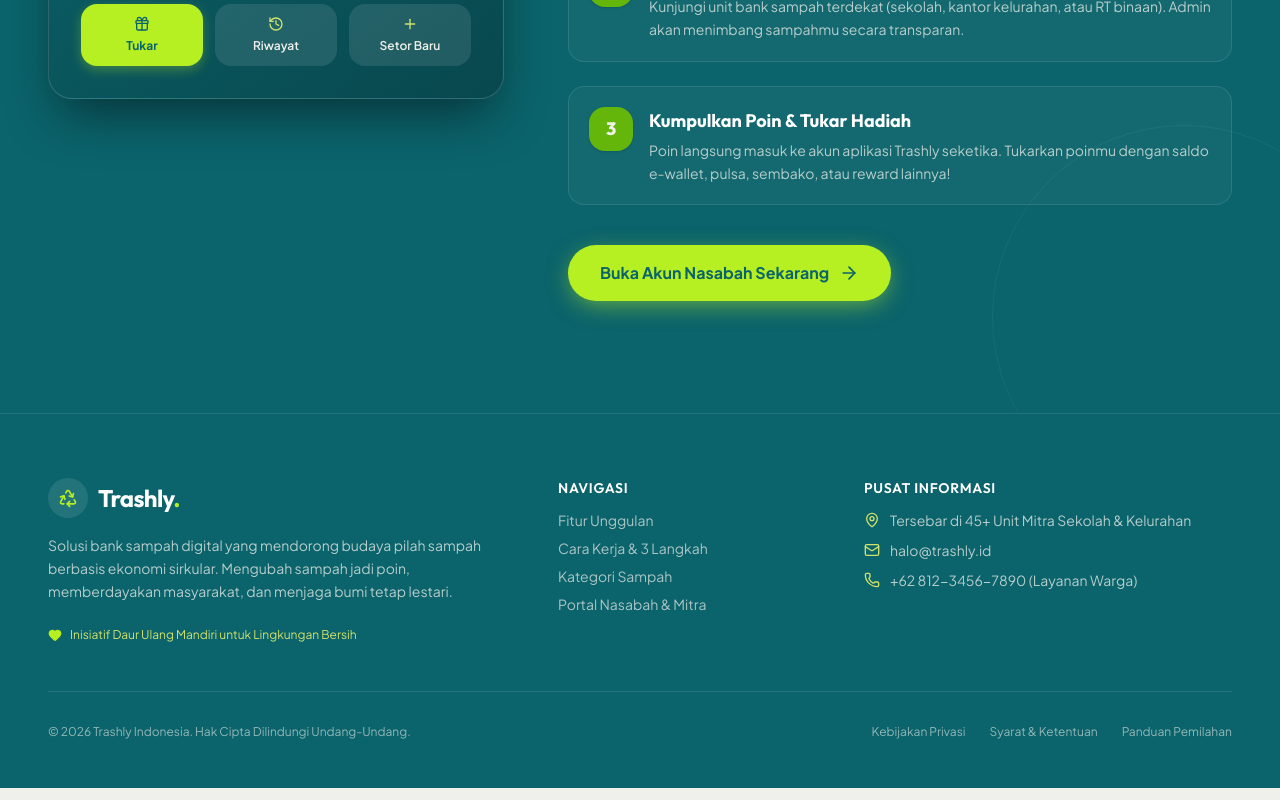
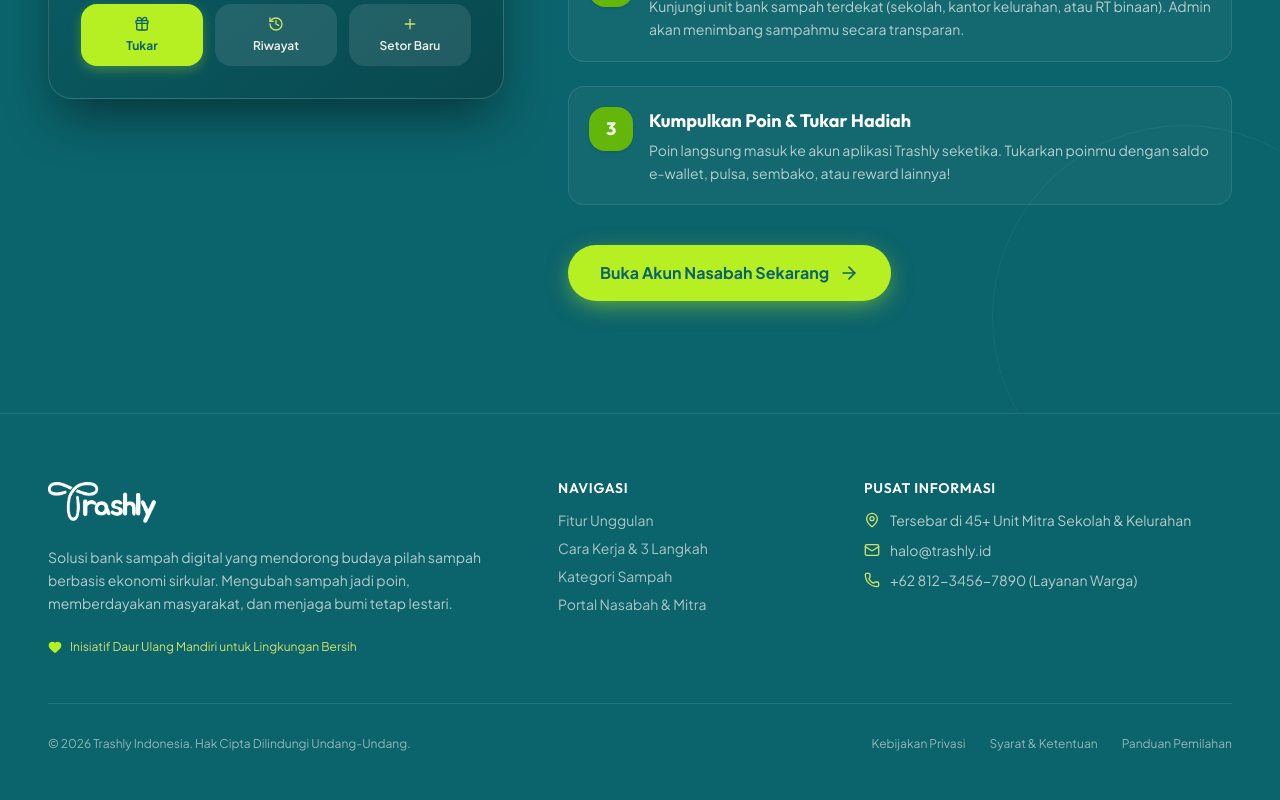
Before and after one commit to vinnntha/FE-Trashly, a Next.js app: page / in a window 1280 px wide. Shown: the part 2541-3341 px from the top of the page. Built offline with nearby package versions, Linux system fonts and the light colour scheme.

Commit message:
change logo on footer

```diff
--- a/app/(marketing)/components/Footer.tsx
+++ b/app/(marketing)/components/Footer.tsx
@@ -1,5 +1,6 @@
 import Link from "next/link";
 import { Recycle, Heart, MapPin, Mail, Phone } from "lucide-react";
+import Image from "next/image";
 
 export default function Footer() {
   return (
@@ -8,13 +9,16 @@ export default function Footer() {
         <div className="grid grid-cols-1 md:grid-cols-12 gap-10 pb-12 border-b border-white/10">
           {/* Brand Column (5 cols) */}
           <div className="md:col-span-5 space-y-4">
-            <Link href="/" className="inline-flex items-center gap-2.5">
-              <div className="w-10 h-10 rounded-xl bg-white/10 flex items-center justify-center text-[#B6F022]">
-                <Recycle className="w-5 h-5" />
-              </div>
-              <span className="font-display font-bold text-2xl tracking-tight text-white">
-                Trashly<span className="text-[#B6F022]">.</span>
-              </span>
+            {/* Logo Trashly */}
+            <Link href="/" className="flex items-center group py-1">
+              <Image
+                src="/images/Logo Trashly white.png"
+                alt="Trashly Logo"
+                width={136}
+                height={42}
+                priority
+                className="h-10 sm:h-11 w-auto object-contain transition-transform duration-300 group-hover:scale-105"
+              />
             </Link>
 
             <p className="text-sm text-[#EFF0EB]/75 leading-relaxed max-w-sm">
```
Also changed, not shown: public/images/Logo Trashly white.png (added).
